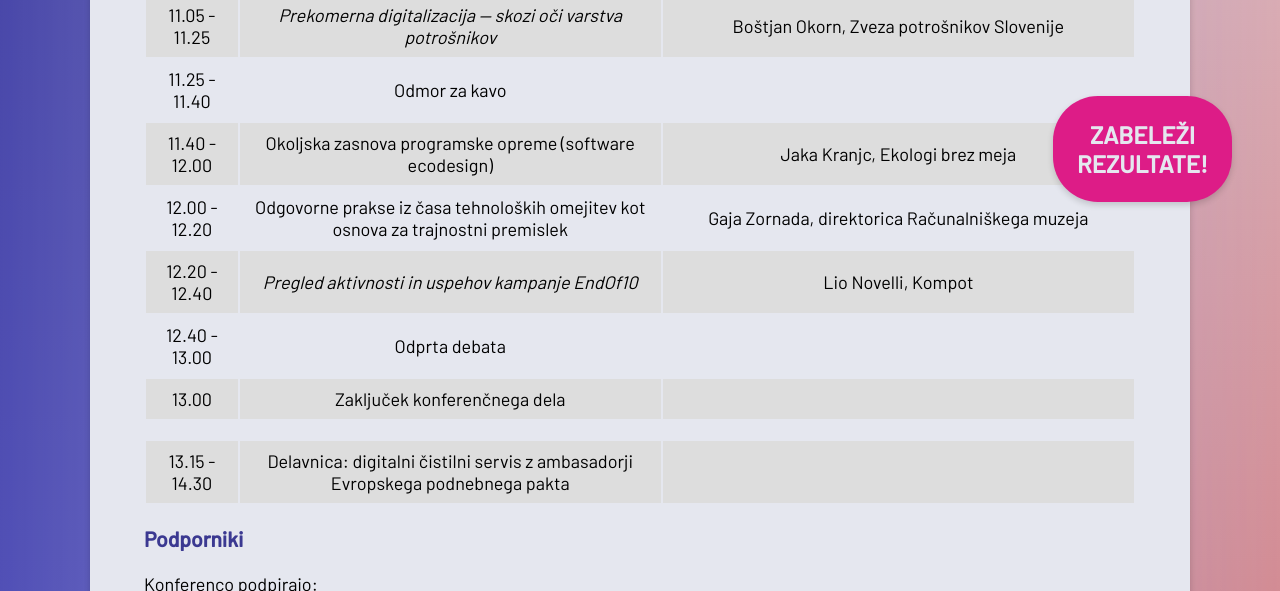
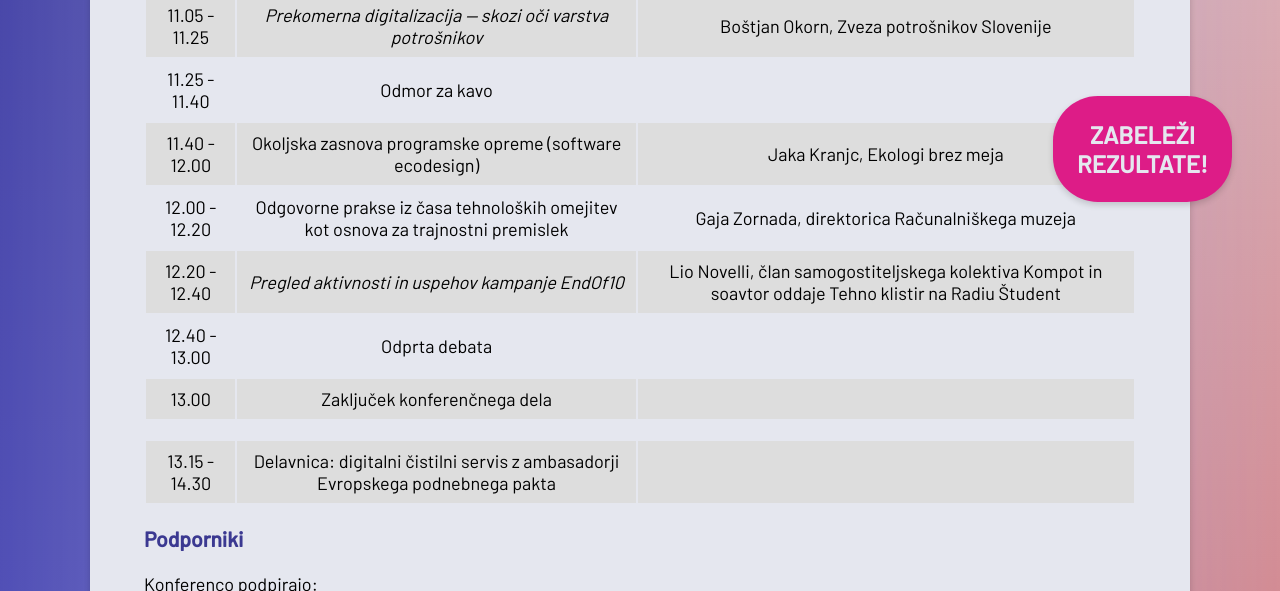
Before and after one commit to ewba/dcd-si, a Jekyll site: the page built from konferenca2026.md, in a window 1280 px wide and 900 px high, scrolled down 1107 px, cut to the strip 0-591 px from the top of the window. Built offline with Jekyll 4.4.1, drawn with Linux system fonts in a browser that asks for light colours.

Commit message:
Update konferenca2026.md

```diff
--- a/konferenca2026.md
+++ b/konferenca2026.md
@@ -75,7 +75,7 @@ Za lažjo organizacijo dogodka vas prosimo, da se prijavite preko [prijavnega ob
     <tr>
       <td>12.20 - 12.40</td>
       <td><i>Pregled aktivnosti in uspehov kampanje EndOf10</i></td>
-      <td>Lio Novelli, Kompot</td>
+      <td>Lio Novelli, član samogostiteljskega kolektiva Kompot in soavtor oddaje Tehno klistir na Radiu Študent</td>
     </tr>
     <tr>
       <td>12.40 - 13.00</td>
```
